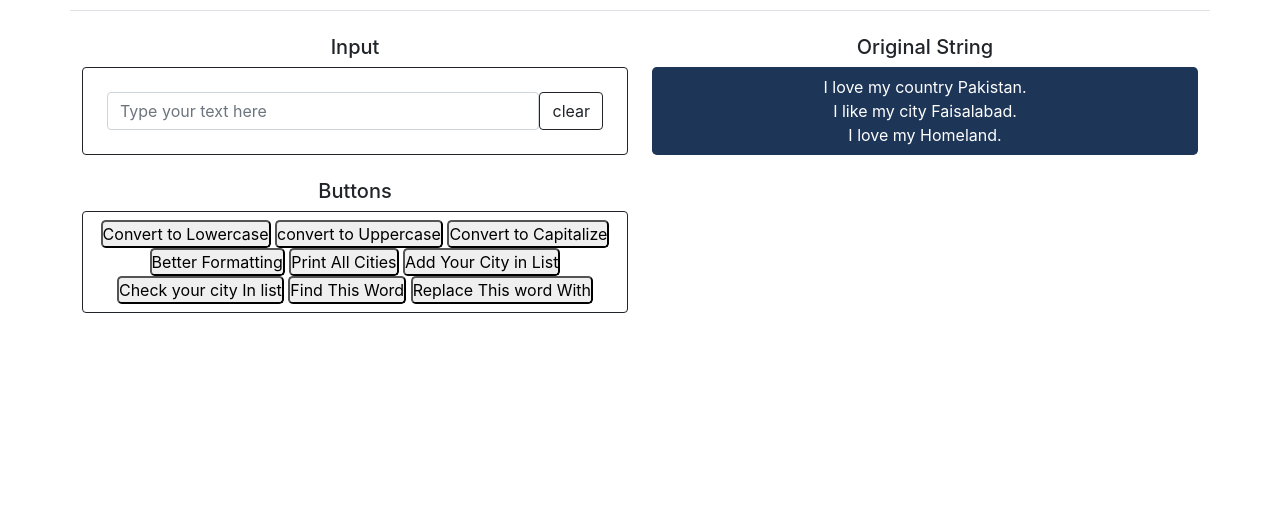
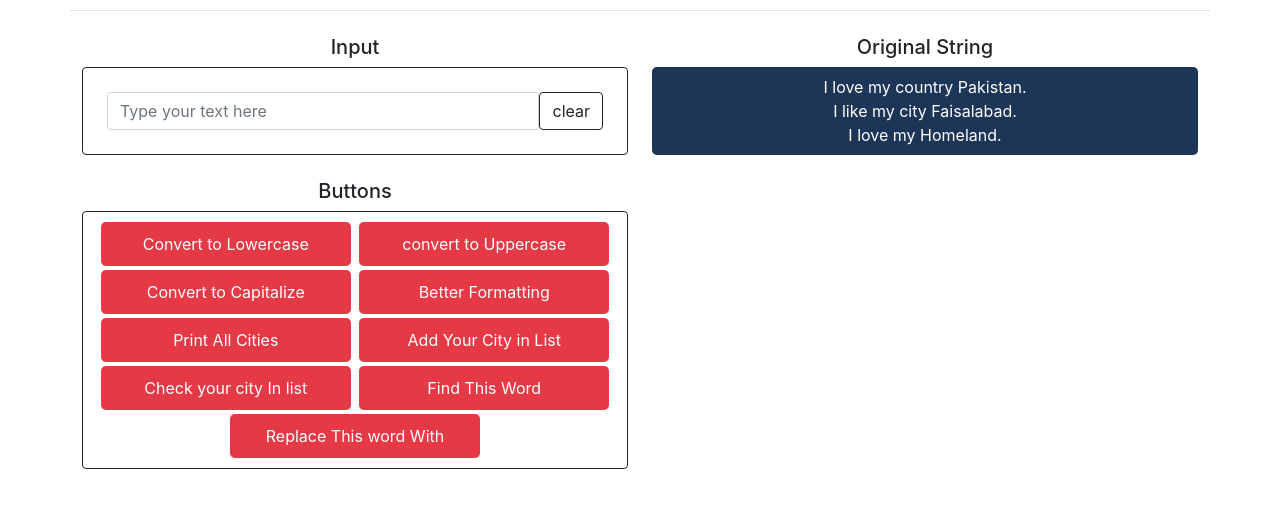
Before and after one commit to m-salman004/Practice-2, a plain HTML site: page index.html in a window 1280 px wide. Shown: the part 156-664 px from the top of the page. Drawn offline with nearby package versions, Linux system fonts and the light colour scheme.

Commit message:
Style Buttons

```diff
--- a/style.css
+++ b/style.css
@@ -10,3 +10,14 @@
 .border-1{
     border-style: solid;
 }
+.btn_cus{
+    min-width: 250px ;
+    background-color: #E63946;
+    border:none;
+    color: white;
+    padding: 10px;
+    margin: 2px;
+}
+.btn_cus:hover{
+    background-color: #c92f3c;
+}
```
